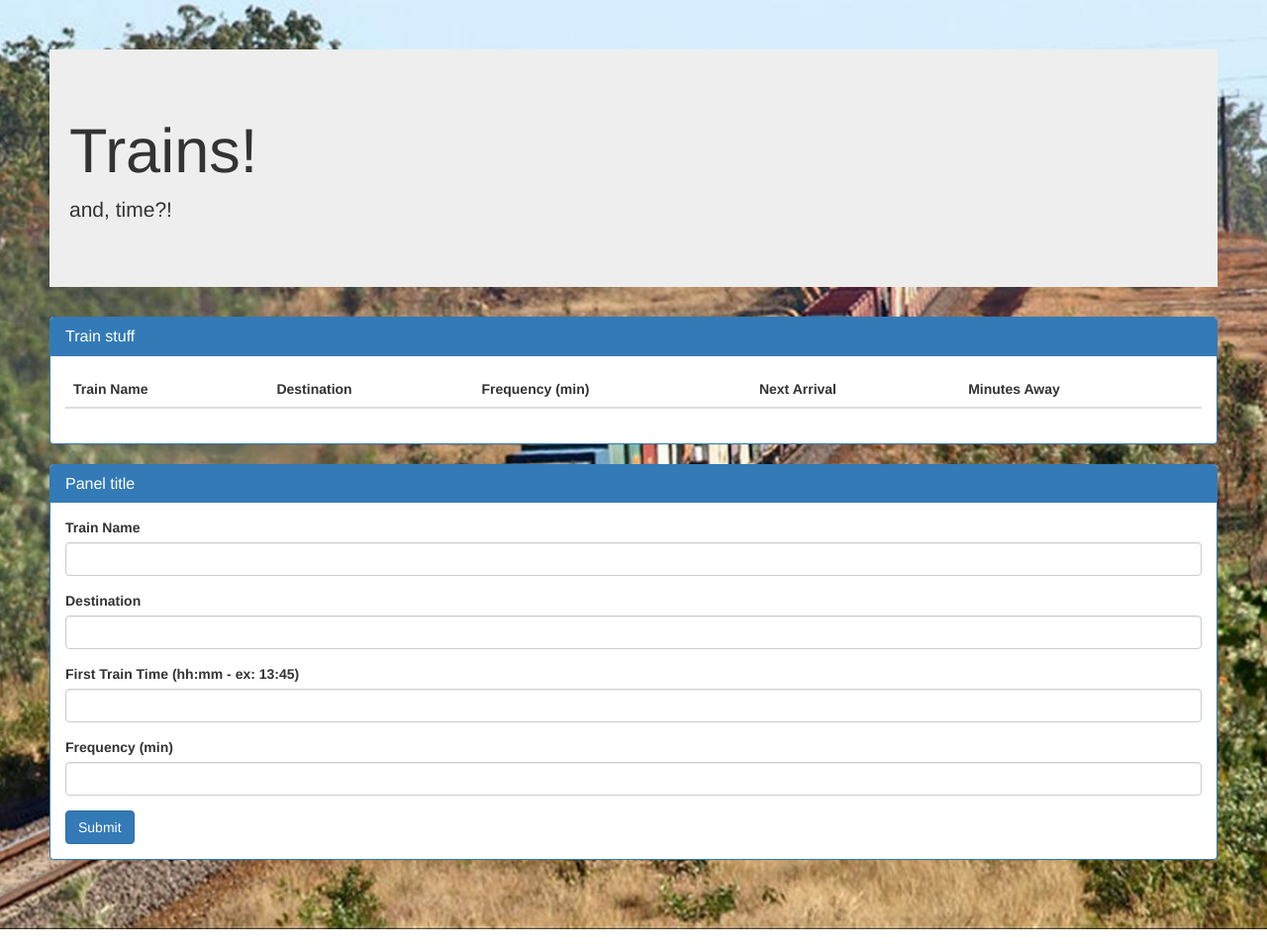
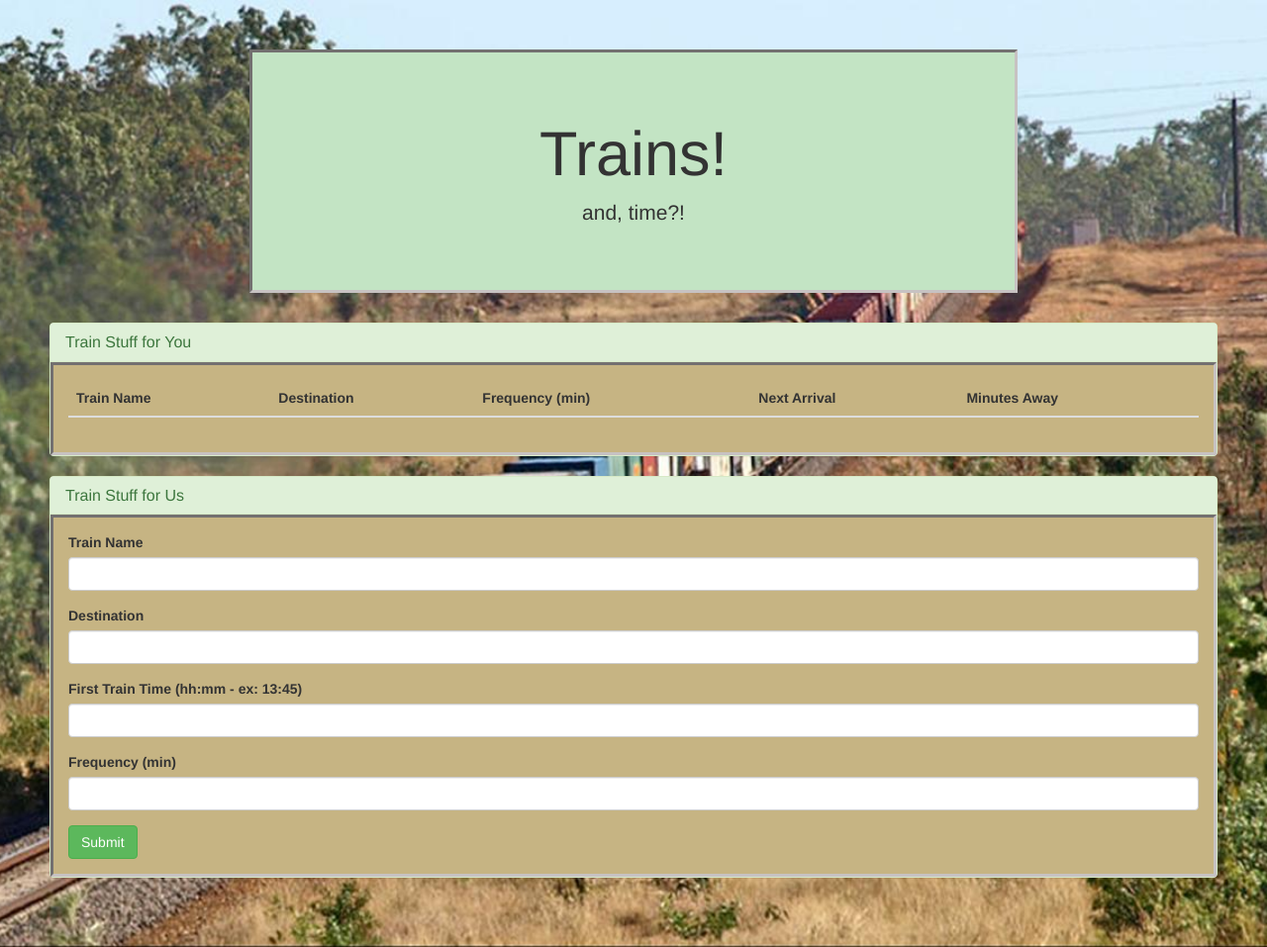
Before and after one commit to eupherein/trainstation, a plain HTML site: page index.html in a window 1280 px wide. Shown: the whole page at 99% size. Drawn offline with nearby package versions, Linux system fonts and the light colour scheme; no server answers.

Commit message:
added some css

```diff
--- a/assets/css/style.css
+++ b/assets/css/style.css
@@ -2,8 +2,10 @@
     padding: 50px;
 }
 
-.panel-heading {
-    background-color: rgba(10, 99, 10, .5)
+.panel-body {
+    background-color: rgba(141, 106, 8, 0.5);
+    border-style: inset;
+    border-color: rgb(199, 194, 194);
 }
 
 body {
@@ -13,7 +15,9 @@ body {
     background-size: cover;
 }
 
-jumbotron {
-    height: 76px;
-    padding: 10px;
+.jumbotron {
+    background-color:rgb(195, 228, 196);
+    border-style: inset;
+    border-color: rgb(199, 194, 194);
+    text-align: center;
 }
--- a/index.html
+++ b/index.html
@@ -19,7 +19,8 @@
 <script src="https://www.gstatic.com/firebasejs/4.8.1/firebase.js"></script>
     <div class="containerB">
         <div class="row">
-            <div class="col-sm-12">
+            <div class="col-sm-2"></div>
+            <div class="col-sm-8">
                 <div class="jumbotron">
                     <div class="container">
                         <h1>Trains!</h1>
@@ -27,10 +28,11 @@
                     </div>
                 </div>
             </div>
+            <div class="col-sm-2"></div>
             <div class="col-sm-12">
-                <div class="panel panel-primary">
+                <div class="panel panel-success">
                     <div class="panel-heading">
-                        <h3 class="panel-title">Train stuff</h3>
+                        <h3 class="panel-title">Train Stuff for You</h3>
                     </div>
                     <div class="panel-body">
                         <table class="table table-hover" id='train-table'>
@@ -51,9 +53,9 @@
             </div>
             <div class="col-sm-12">
 
-                <div class="panel panel-primary">
+                <div class="panel panel-success">
                     <div class="panel-heading">
-                        <h3 class="panel-title">Panel title</h3>
+                        <h3 class="panel-title">Train Stuff for Us</h3>
                     </div>
                     <div class="panel-body">
                         <form>
@@ -73,7 +75,7 @@
                                 <label for="rate-input">Frequency (min)</label>
                                 <input class="form-control" id="freq-input" type="number">
                             </div>
-                            <button class="btn btn-primary" id="add-train-btn" type="submit">Submit</button>
+                            <button class="btn btn-success" id="add-train-btn" type="submit">Submit</button>
                         </form>
                     </div>
                 </div>
```
